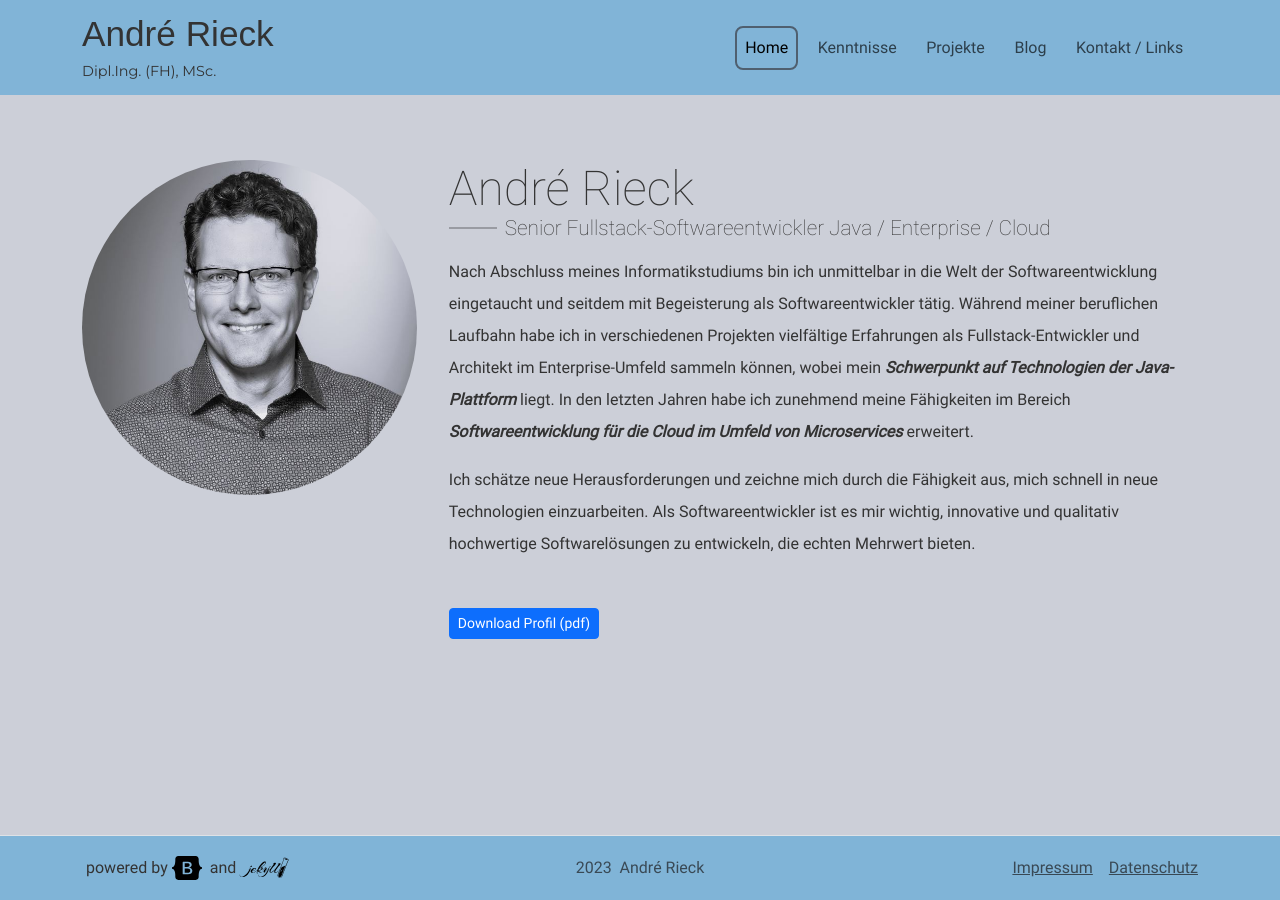
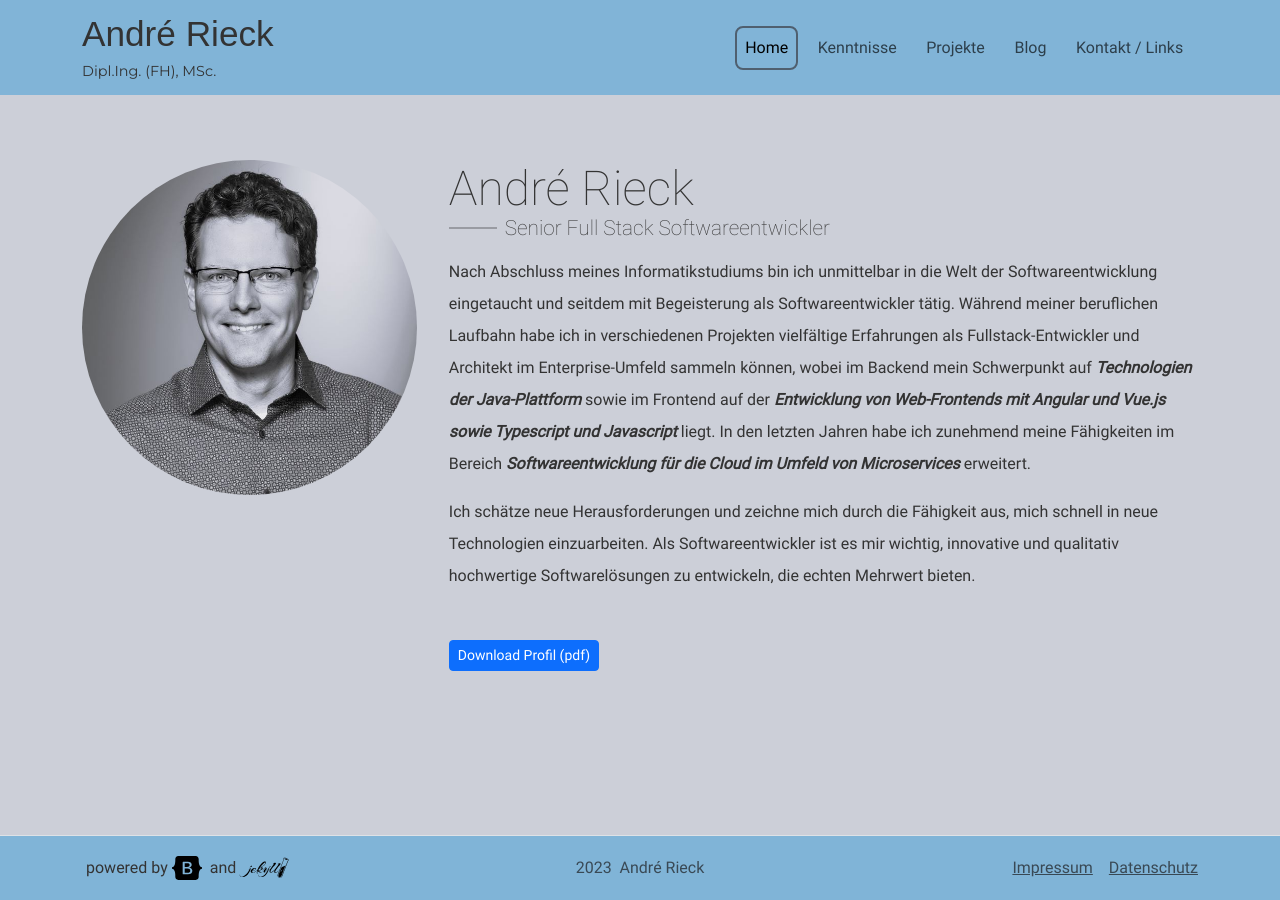
Before and after one commit to riandree/andre-rieck, a Jekyll site: the page built from site/index.html, in a window 1280 px wide. Built offline with Jekyll 4.4.1, drawn with Linux system fonts in a browser that asks for light colours.

Commit message:
Text der Startseite leicht angepasst.

```diff
--- a/site/index.html
+++ b/site/index.html
@@ -6,17 +6,18 @@ permalink: /index.html
 <img src="/assets/images/RieckAndreSW_30.jpg" class="andre float-md-start" width="30%" height="30%">
 <div class="andre">
     <h1>André Rieck</h1>
-    <div><hr><h2>Senior Fullstack-Softwareentwickler Java / Enterprise / Cloud</h2></div>
+    <div><hr><h2>Senior Full Stack Softwareentwickler</h2></div>
     <p>Nach Abschluss meines Informatikstudiums bin ich unmittelbar in die Welt der Softwareentwicklung eingetaucht
         und seitdem mit Begeisterung als Softwareentwickler tätig. Während meiner beruflichen Laufbahn habe ich in
         verschiedenen Projekten vielfältige Erfahrungen als Fullstack-Entwickler und Architekt im Enterprise-Umfeld sammeln
-        können, wobei mein <em class="fw-semibold">Schwerpunkt auf Technologien der Java-Plattform</em> liegt. In den letzten Jahren habe ich zunehmend
-        meine Fähigkeiten im Bereich <em class="fw-semibold">Softwareentwicklung für die Cloud im Umfeld von Microservices</em> erweitert.</p>
+        können, wobei im Backend mein Schwerpunkt auf <em class="fw-semibold">Technologien der Java-Plattform</em> sowie im Frontend auf der
+        <em class="fw-semibold">Entwicklung von Web-Frontends mit Angular und Vue.js sowie Typescript und Javascript</em> liegt.
+        In den letzten Jahren habe ich zunehmend meine Fähigkeiten im Bereich <em class="fw-semibold">Softwareentwicklung für die Cloud im Umfeld von Microservices</em> erweitert.</p>
 
     <p>Ich schätze neue Herausforderungen und zeichne mich durch die Fähigkeit aus, mich schnell in neue Technologien einzuarbeiten.
         Als Softwareentwickler ist es mir wichtig, innovative und qualitativ hochwertige Softwarelösungen zu entwickeln, die echten Mehrwert bieten.
         <br>
-        <a href="/assets/CVAndreRieck.pdf" class="btn btn-primary btn-sm mt-3 mt-lg-5" tabindex="-1" role="button" aria-disabled="true" target="_blank">Download Profil (pdf)</a>
+        <a href="/assets/CV-AndreRieck.pdf" class="btn btn-primary btn-sm mt-3 mt-lg-5" tabindex="-1" role="button" aria-disabled="true" target="_blank">Download Profil (pdf)</a>
     </p>
 </div>
 </section>
```
